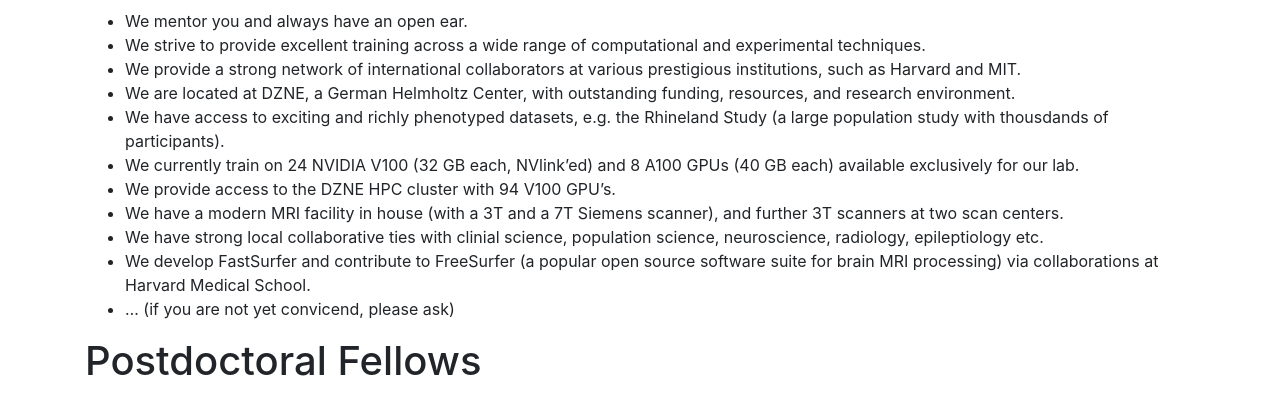
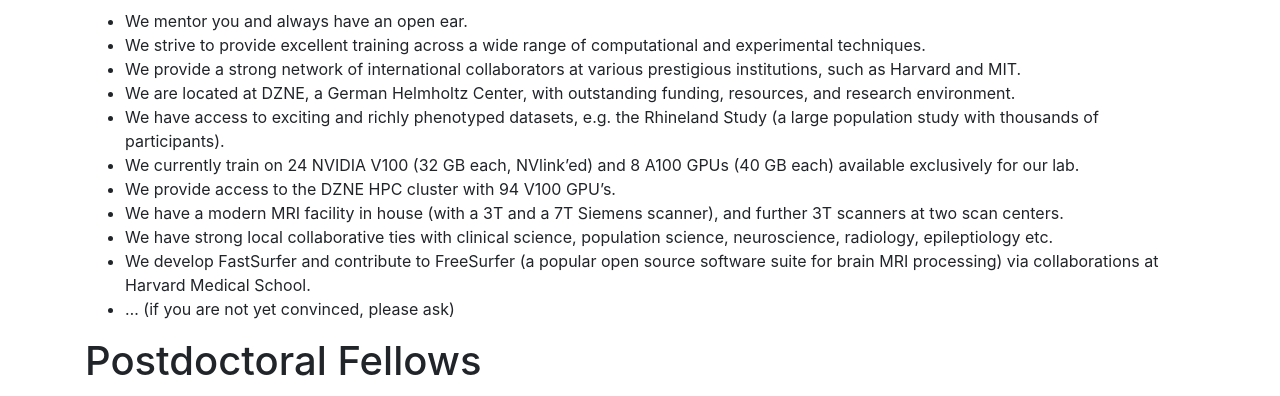
Before and after one commit to Deep-MI/Deep-MI.github.io, a Jekyll site: the page built from join/index.md, in a window 1280 px wide. Shown: the part 524-920 px from the top of the page. Built offline with Jekyll 4.4.1, drawn with Linux system fonts in a browser that asks for light colours; nearby versions of some CDN libraries; comment, search, counter and statistics services are not loaded.

Commit message:
fix sentences and improve readability

```diff
--- a/join/index.md
+++ b/join/index.md
@@ -20,13 +20,13 @@
 - We strive to provide excellent training across a wide range of computational and experimental techniques.
 - We provide a strong network of international collaborators at various prestigious institutions, such as Harvard and MIT.
 - We are located at DZNE, a German Helmholtz Center, with outstanding funding, resources, and research environment.
-- We have access to exciting and richly phenotyped datasets, e.g. the Rhineland Study (a large population study with thousdands of participants).
+- We have access to exciting and richly phenotyped datasets, e.g. the Rhineland Study (a large population study with thousands of participants).
 - We currently train on 24 NVIDIA V100 (32 GB each, NVlink'ed) and 8 A100 GPUs (40 GB each) available exclusively for our lab.
 - We provide access to the DZNE HPC cluster with 94 V100 GPU's.
 - We have a modern MRI facility in house (with a 3T and a 7T Siemens scanner), and further 3T scanners at two scan centers.
-- We have strong local collaborative ties with clinial science, population science, neuroscience, radiology, epileptiology etc.
+- We have strong local collaborative ties with clinical science, population science, neuroscience, radiology, epileptiology etc.
 - We develop FastSurfer and contribute to FreeSurfer (a popular open source software suite for brain MRI processing) via collaborations at Harvard Medical School.
-- ... (if you are not yet convicend, please ask)
+- ... (if you are not yet convinced, please ask)
 
 # Postdoctoral Fellows
 
```
Also changed, not shown: _posts/2020-03-07-New-Webpage.md (+1 -1 lines), index.md (+1 -1 lines), research/fastsurfer.md (+1 -1 lines), research/index.md (+2 -2 lines), README.md, 1 other file.
